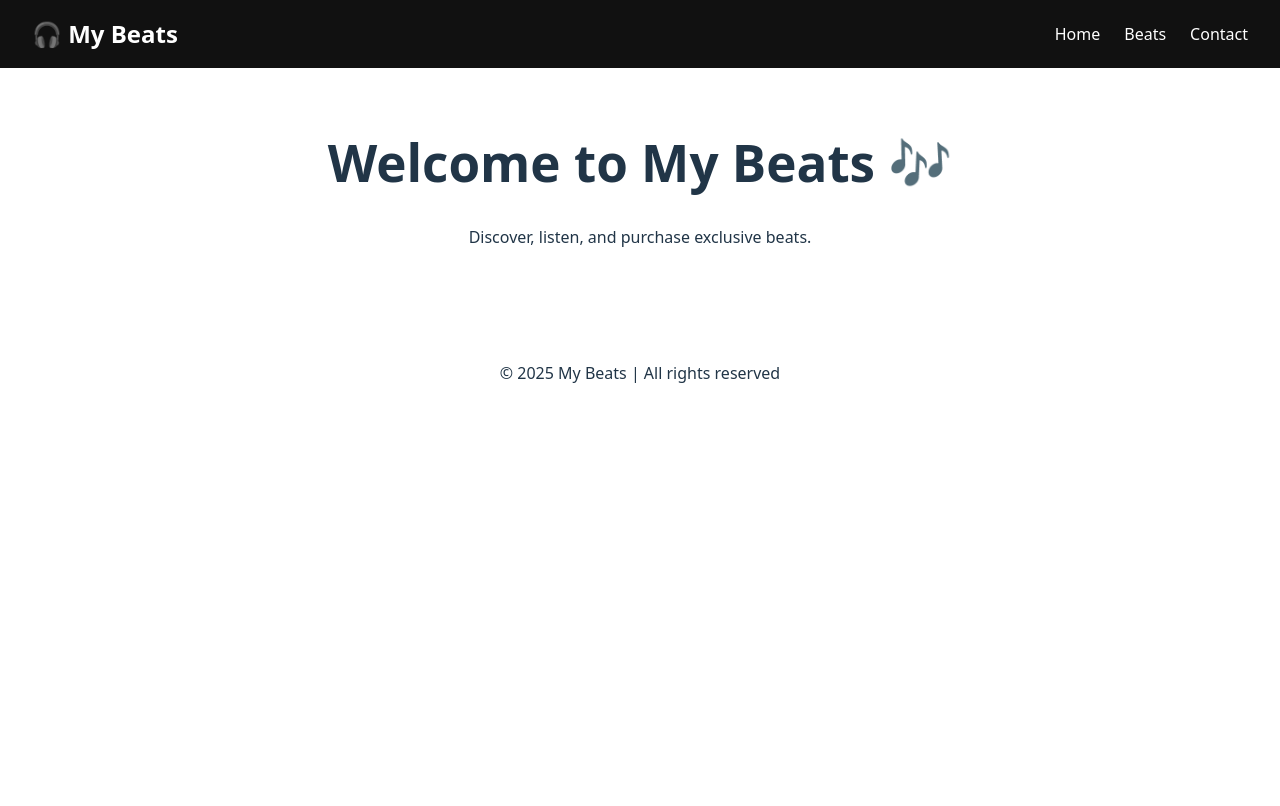
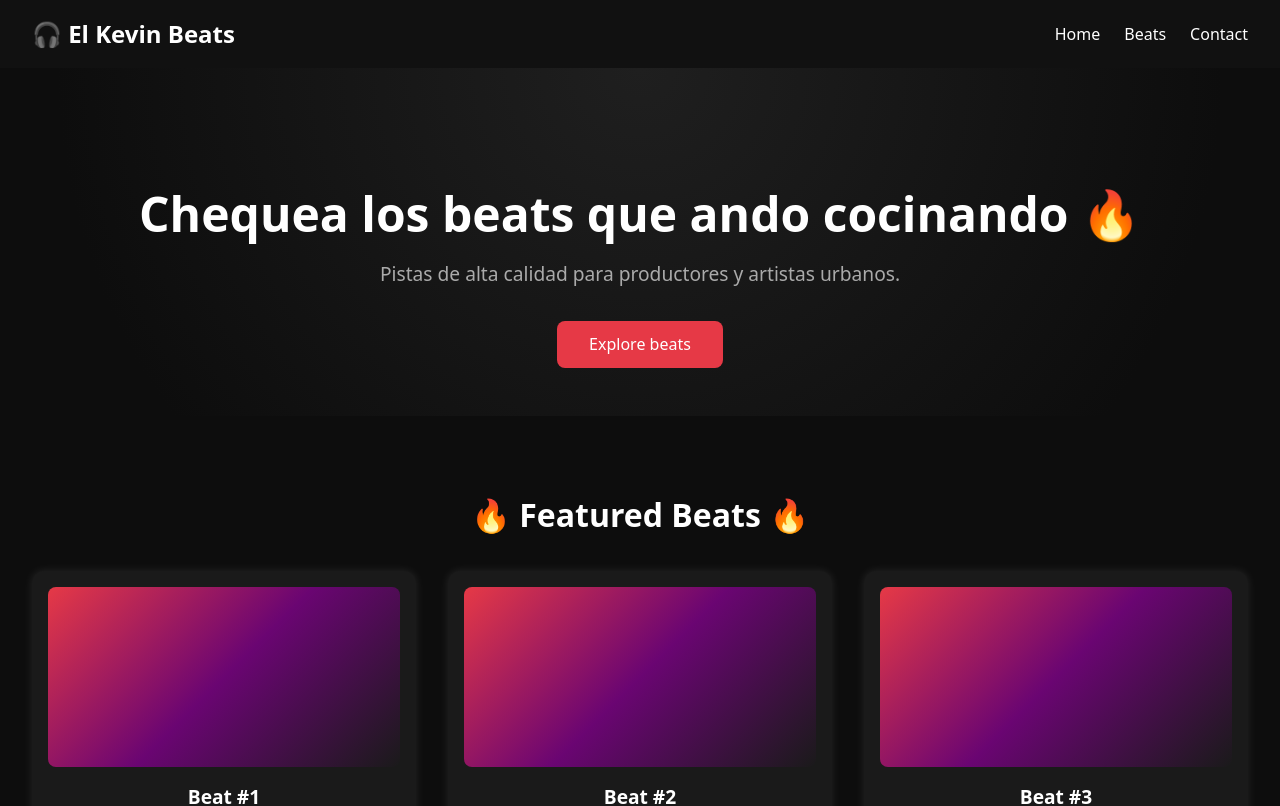
Before and after one commit to Massinl/pagina, a React (Vite) app in the folder my-beats-site/: page / in a window 1280 px wide. Shown: the top 806 px of the page. Built offline with nearby package versions, Linux system fonts and the light colour scheme.

Commit message:
rebuilt home page with fake beats

```diff
--- a/my-beats-site/src/components/Navbar.tsx
+++ b/my-beats-site/src/components/Navbar.tsx
@@ -3,7 +3,7 @@ import { Link } from "react-router-dom";
 export default function Navbar() {
   return (
     <nav style={styles.nav}>
-      <h2 style={styles.logo}>🎧 My Beats</h2>
+      <h2 style={styles.logo}>🎧 El Kevin Beats</h2>
       <div style={styles.links}>
         <Link to="/" style={styles.link}>Home</Link>
         <Link to="/beats" style={styles.link}>Beats</Link>
--- a/my-beats-site/src/pages/Home.tsx
+++ b/my-beats-site/src/pages/Home.tsx
@@ -1,8 +1,95 @@
 export default function Home() {
   return (
-    <div style={{ padding: "2rem", textAlign: "center" }}>
-      <h1>Welcome to My Beats 🎶</h1>
-      <p>Discover, listen, and purchase exclusive beats.</p>
+    <div style={styles.container}>
+      {/* Hero Section */}
+      <section style={styles.hero}>
+        <h1 style={styles.title}>Chequea los beats que ando cocinando 🔥</h1>
+        <p style={styles.subtitle}>
+          Pistas de alta calidad para productores y artistas urbanos.
+        </p>
+        <button style={styles.button}>Explore beats</button>
+      </section>
+
+      {/* Featured Beats */}
+      <section style={styles.beatsSection}>
+        <h2 style={styles.sectionTitle}>🔥 Featured Beats 🔥</h2>
+        <div style={styles.beatsGrid}>
+          {new Array(3)
+            .fill(0)
+            .map((_, i) => (
+              <div key={i} style={styles.beatCard}>
+                <div style={styles.beatImage}></div>
+                <h3 style={styles.beatTitle}>Beat #{i + 1}</h3>
+                <p style={styles.beatGenre}>Genre: Trap</p>
+              </div>
+            ))}
+        </div>
+      </section>
     </div>
   );
 }
+
+const styles = {
+  container: {
+    backgroundColor: "#0d0d0d",
+    color: "#fff",
+    minHeight: "100vh",
+    paddingBottom: "3rem",
+  },
+  hero: {
+    textAlign: "center",
+    padding: "5rem 2rem 3rem 2rem",
+    background:
+      "radial-gradient(circle at top center, #1f1f1f 0%, #0d0d0d 80%)",
+  },
+  title: {
+    fontSize: "3rem",
+    marginBottom: "1rem",
+    fontWeight: "700",
+  },
+  subtitle: {
+    fontSize: "1.2rem",
+    color: "#aaa",
+    marginBottom: "2rem",
+  },
+  button: {
+    backgroundColor: "#e63946",
+    border: "none",
+    padding: "0.8rem 2rem",
+    borderRadius: "8px",
+    color: "#fff",
+    fontSize: "1rem",
+    cursor: "pointer",
+    transition: "all 0.3s ease",
+  },
+  beatsSection: {
+    padding: "3rem 2rem",
+    textAlign: "center",
+  },
+  sectionTitle: {
+    fontSize: "2rem",
+    marginBottom: "2rem",
+  },
+  beatsGrid: {
+    display: "grid",
+    gridTemplateColumns: "repeat(auto-fit, minmax(250px, 1fr))",
+    gap: "2rem",
+    justifyContent: "center",
+  },
+  beatCard: {
+    backgroundColor: "#1a1a1a",
+    padding: "1rem",
+    borderRadius: "12px",
+    boxShadow: "0 0 10px rgba(255,255,255,0.1)",
+    transition: "transform 0.3s ease",
+  },
+  beatImage: {
+    background:
+      "linear-gradient(135deg, #e63946, #6a0572, #1a1a1a)",
+    height: "180px",
+    borderRadius: "8px",
+    marginBottom: "1rem",
+  },
+  beatTitle: { fontSize: "1.2rem", margin: "0.5rem 0" },
+  beatGenre: { color: "#bbb", fontSize: "0.9rem" },
+};
```
